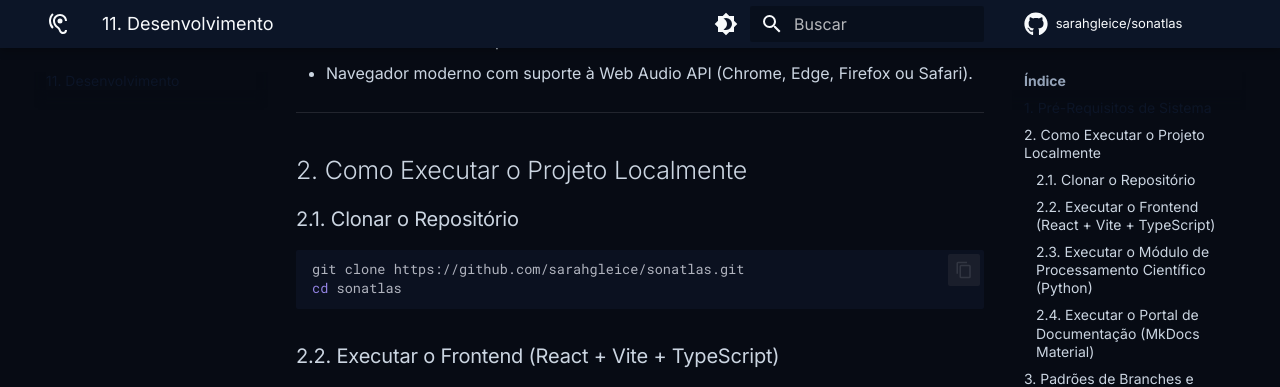
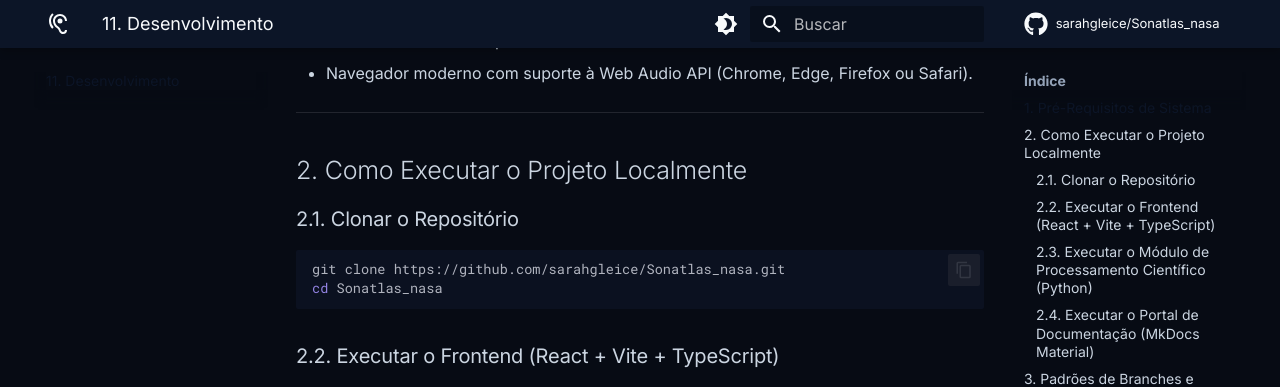
Before and after one commit to sarahgleice/Sonatlas_nasa, an MkDocs documentation site: the page built from docs/11-desenvolvimento/index.md, in a window 1280 px wide and 900 px high, scrolled down 469 px. Shown: the top 387 px of the window. Built offline with MkDocs 1.6.1 and Material for MkDocs 9.7.7, drawn with Linux system fonts in a browser that asks for light colours; comment, search, counter and statistics services are not loaded.

Commit message:
chore: align repository URL with sarahgleice/Sonatlas_nasa

````diff
--- a/docs/11-desenvolvimento/index.md
+++ b/docs/11-desenvolvimento/index.md
@@ -18,8 +18,8 @@ Este guia estabelece os procedimentos para instalação do ambiente local, conve
 
 ### 2.1. Clonar o Repositório
 ```bash
-git clone https://github.com/sarahgleice/sonatlas.git
-cd sonatlas
+git clone https://github.com/sarahgleice/Sonatlas_nasa.git
+cd Sonatlas_nasa
 ```
 
 ### 2.2. Executar o Frontend (React + Vite + TypeScript)
--- a/mkdocs.yml
+++ b/mkdocs.yml
@@ -1,9 +1,9 @@
 site_name: SONATLAS
 site_description: "Explore Earth Through Sound — Portal de Documentação Oficial"
 site_author: "Equipe SONATLAS — NASA Space Apps Challenge 2026"
-site_url: "https://sarahgleice.github.io/sonatlas/"
-repo_name: "sarahgleice/sonatlas"
-repo_url: "https://github.com/sarahgleice/sonatlas"
+site_url: "https://sarahgleice.github.io/Sonatlas_nasa/"
+repo_name: "sarahgleice/Sonatlas_nasa"
+repo_url: "https://github.com/sarahgleice/Sonatlas_nasa"
 copyright: "Copyright &copy; 2026 SONATLAS — Licença MIT — Desenvolvido para o NASA Space Apps Challenge 2026"
 
 theme:
````
